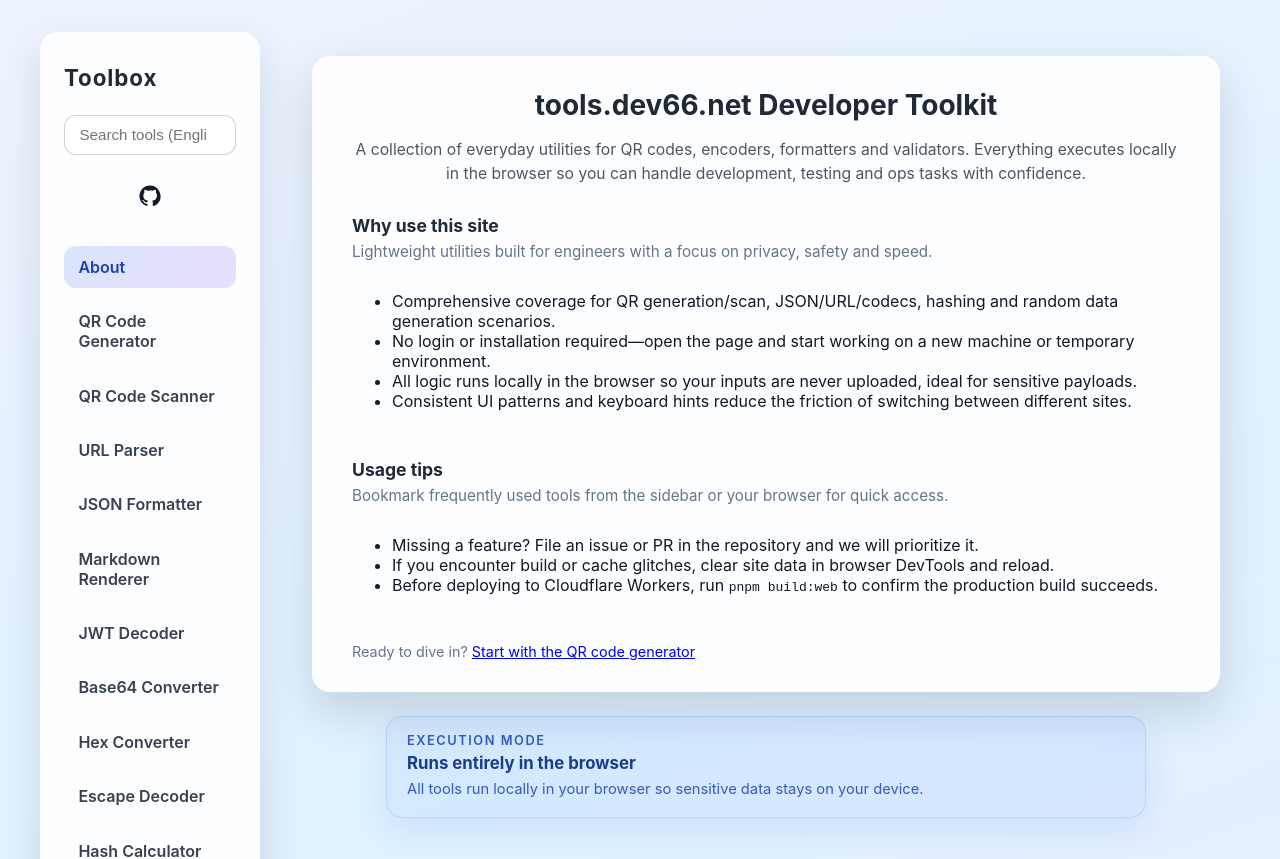
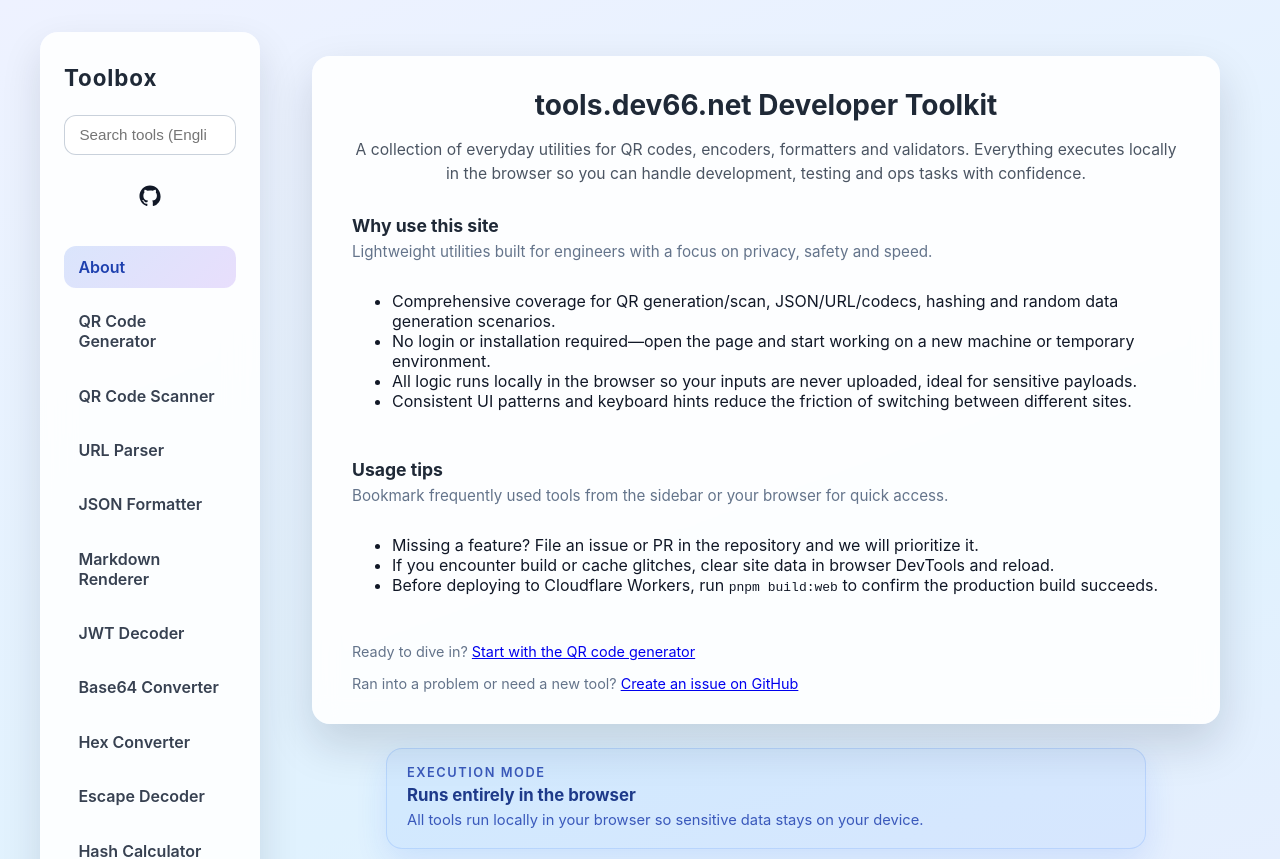
Before and after one commit to dev66-net/tools, a React (Vite) app in the folder web/: page / in a window 1280 px wide. Shown: the top 859 px of the page. Built offline with nearby package versions, Linux system fonts and the light colour scheme.

Commit message:
Add issue link section to home page for user feedback

```diff
--- a/web/src/Home.tsx
+++ b/web/src/Home.tsx
@@ -68,6 +68,12 @@ export default function Home() {
           {home.cta.text}
           <Link to={{ pathname: ctaHref }}>{home.cta.linkLabel}</Link>
         </p>
+        <p className="hint">
+          {home.issueLink.text}
+          <a href={home.issueLink.href} target="_blank" rel="noopener noreferrer">
+            {home.issueLink.linkLabel}
+          </a>
+        </p>
       </section>
     </main>
   );
--- a/web/src/i18n/types.ts
+++ b/web/src/i18n/types.ts
@@ -52,6 +52,11 @@ export type HomeCopy = {
     linkLabel: string;
     linkSlug: string;
   };
+  issueLink: {
+    text: string;
+    linkLabel: string;
+    href: string;
+  };
 };
 
 export type LanguageMenuCopy = {
--- a/web/src/locales/en/home.ts
+++ b/web/src/locales/en/home.ts
@@ -30,6 +30,11 @@ const home: HomeCopy = {
     linkLabel: 'Start with the QR code generator',
     linkSlug: 'qr-generator',
   },
+  issueLink: {
+    text: 'Ran into a problem or need a new tool? ',
+    linkLabel: 'Create an issue on GitHub',
+    href: 'https://github.com/dev66-net/tools/issues/new',
+  },
 };
 
 export default home;
--- a/web/src/locales/zh-CN/home.ts
+++ b/web/src/locales/zh-CN/home.ts
@@ -30,6 +30,11 @@ const home: HomeCopy = {
     linkLabel: '从二维码生成器开始',
     linkSlug: 'qr-generator',
   },
+  issueLink: {
+    text: '遇到问题或希望新增工具？',
+    linkLabel: '前往 GitHub 创建 Issue',
+    href: 'https://github.com/dev66-net/tools/issues/new',
+  },
 };
 
 export default home;
```
